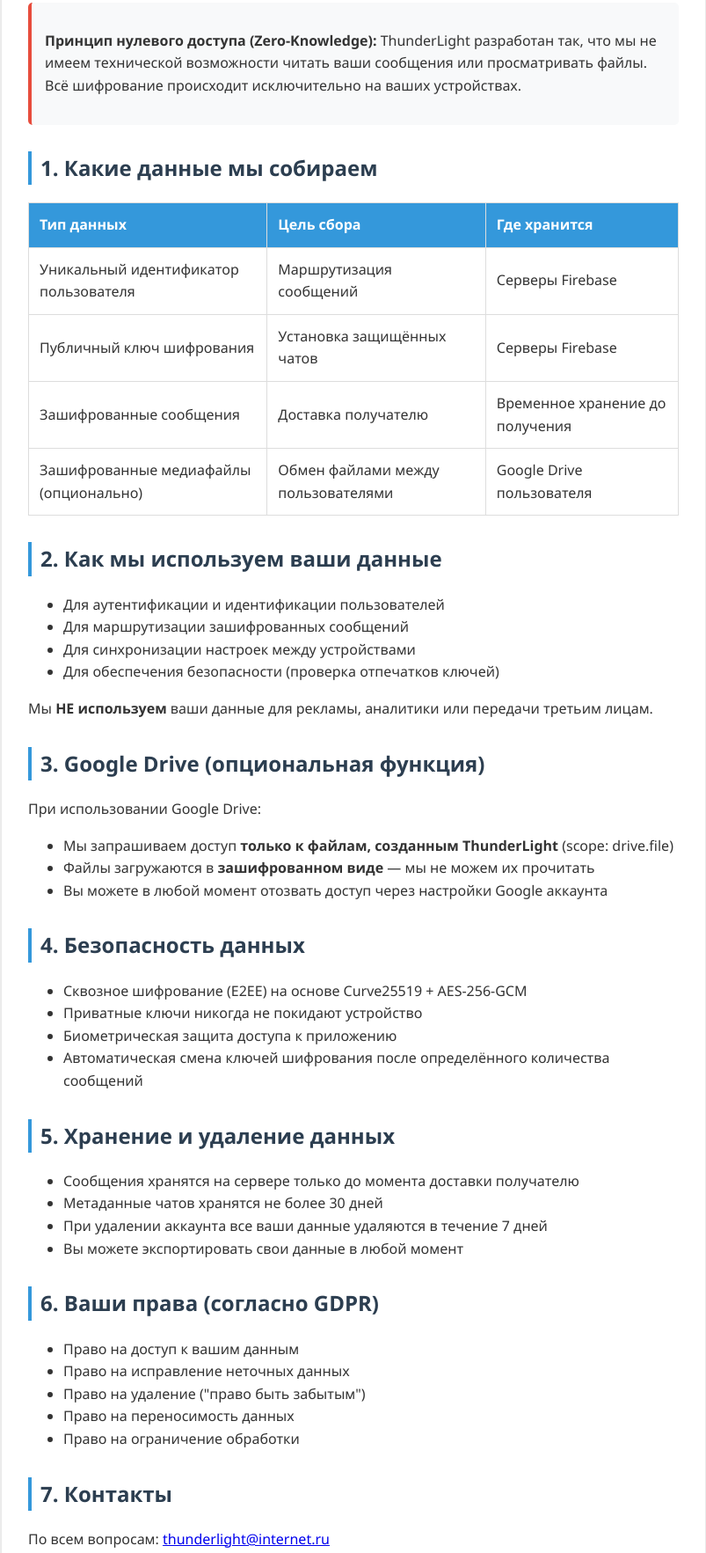
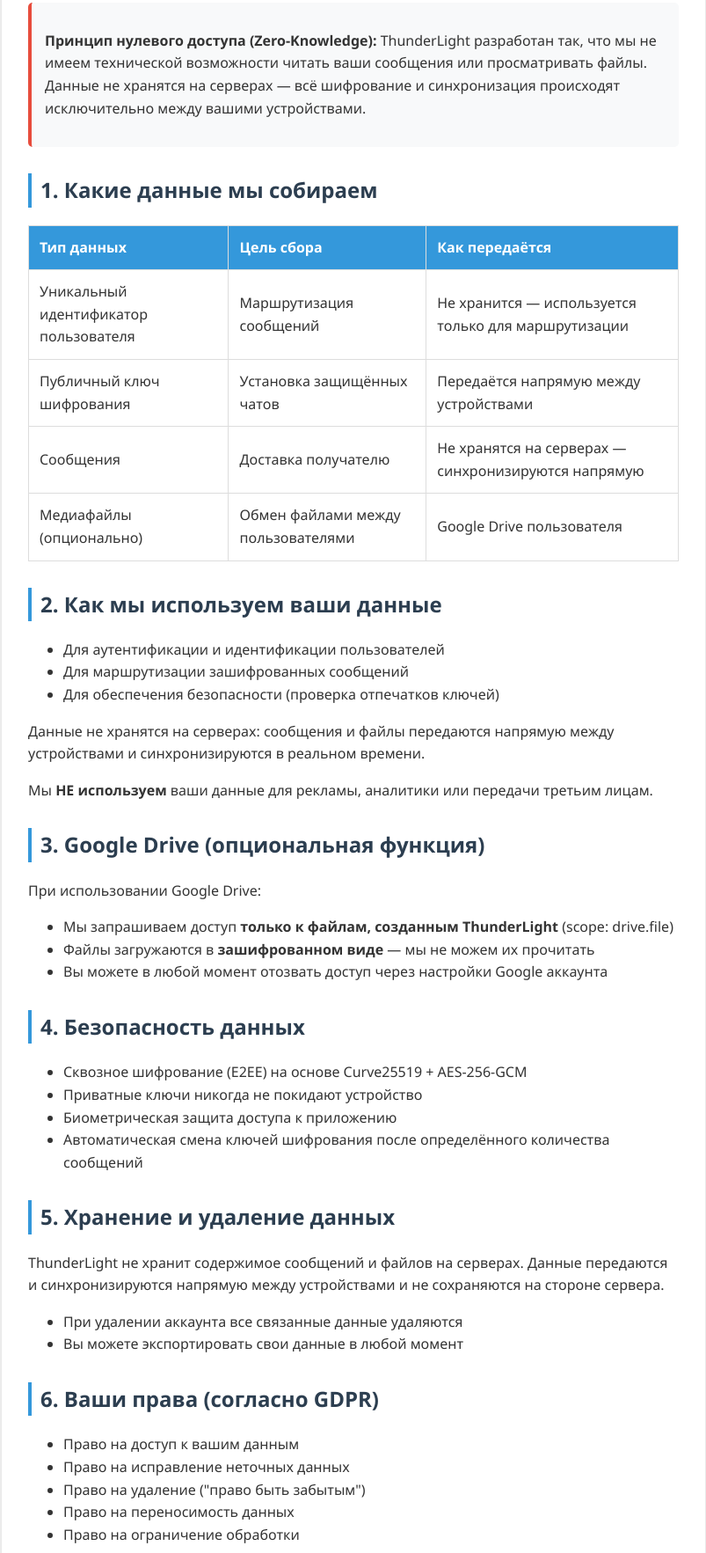
Before and after one commit to LightRain-K/ThunderLight, a plain HTML site: page privacy.html in a window 1280 px wide. Shown: the part 250-2015 px from the top of the page at 88% size, without its empty margins (238-1041 px from the left). Drawn offline with Linux system fonts and the light colour scheme.

Commit message:
site: обновлены формулировки о хранении данных — данные не хранятся на серверах

```diff
--- a/privacy.html
+++ b/privacy.html
@@ -68,29 +68,29 @@
         <p><strong>Последнее обновление:</strong> 28 мая 2026 г.</p>
 
         <div class="highlight">
-            <p><strong>Принцип нулевого доступа (Zero-Knowledge):</strong> ThunderLight разработан так, что мы не имеем технической возможности читать ваши сообщения или просматривать файлы. Всё шифрование происходит исключительно на ваших устройствах.</p>
+            <p><strong>Принцип нулевого доступа (Zero-Knowledge):</strong> ThunderLight разработан так, что мы не имеем технической возможности читать ваши сообщения или просматривать файлы. Данные не хранятся на серверах — всё шифрование и синхронизация происходят исключительно между вашими устройствами.</p>
         </div>
 
         <h2>1. Какие данные мы собираем</h2>
         <table>
-            <tr><th>Тип данных</th><th>Цель сбора</th><th>Где хранится</th></tr>
+            <tr><th>Тип данных</th><th>Цель сбора</th><th>Как передаётся</th></tr>
             <tr>
                 <td>Уникальный идентификатор пользователя</td>
                 <td>Маршрутизация сообщений</td>
-                <td>Серверы Firebase</td>
+                <td>Не хранится — используется только для маршрутизации</td>
             </tr>
             <tr>
                 <td>Публичный ключ шифрования</td>
                 <td>Установка защищённых чатов</td>
-                <td>Серверы Firebase</td>
+                <td>Передаётся напрямую между устройствами</td>
             </tr>
             <tr>
-                <td>Зашифрованные сообщения</td>
+                <td>Сообщения</td>
                 <td>Доставка получателю</td>
-                <td>Временное хранение до получения</td>
+                <td>Не хранятся на серверах — синхронизируются напрямую</td>
             </tr>
             <tr>
-                <td>Зашифрованные медиафайлы (опционально)</td>
+                <td>Медиафайлы (опционально)</td>
                 <td>Обмен файлами между пользователями</td>
                 <td>Google Drive пользователя</td>
             </tr>
@@ -100,9 +100,9 @@
         <ul>
             <li>Для аутентификации и идентификации пользователей</li>
             <li>Для маршрутизации зашифрованных сообщений</li>
-            <li>Для синхронизации настроек между устройствами</li>
             <li>Для обеспечения безопасности (проверка отпечатков ключей)</li>
         </ul>
+        <p>Данные не хранятся на серверах: сообщения и файлы передаются напрямую между устройствами и синхронизируются в реальном времени.</p>
         <p>Мы <strong>НЕ используем</strong> ваши данные для рекламы, аналитики или передачи третьим лицам.</p>
 
         <h2>3. Google Drive (опциональная функция)</h2>
@@ -122,10 +122,9 @@
         </ul>
 
         <h2>5. Хранение и удаление данных</h2>
+        <p>ThunderLight не хранит содержимое сообщений и файлов на серверах. Данные передаются и синхронизируются напрямую между устройствами и не сохраняются на стороне сервера.</p>
         <ul>
-            <li>Сообщения хранятся на сервере только до момента доставки получателю</li>
-            <li>Метаданные чатов хранятся не более 30 дней</li>
-            <li>При удалении аккаунта все ваши данные удаляются в течение 7 дней</li>
+            <li>При удалении аккаунта все связанные данные удаляются</li>
             <li>Вы можете экспортировать свои данные в любой момент</li>
         </ul>
 
@@ -143,7 +142,7 @@
         <p>Срок ответа: до 7 рабочих дней</p>
 
         <div class="highlight">
-            <p><strong>Важно:</strong> ThunderLight не может восстановить доступ к вашим сообщениям при утере устройства, так как ключи шифрования хранятся только локально.</p>
+            <p><strong>Важно:</strong> ThunderLight не может восстановить доступ к вашим сообщениям при утере устройства, так как ключи шифрования хранятся только локально, а данные не сохраняются на серверах.</p>
         </div>
     </div>
     <footer>
```
Also changed, not shown: index.html (+5 -5 lines), terms.html (+1 -1 lines).
